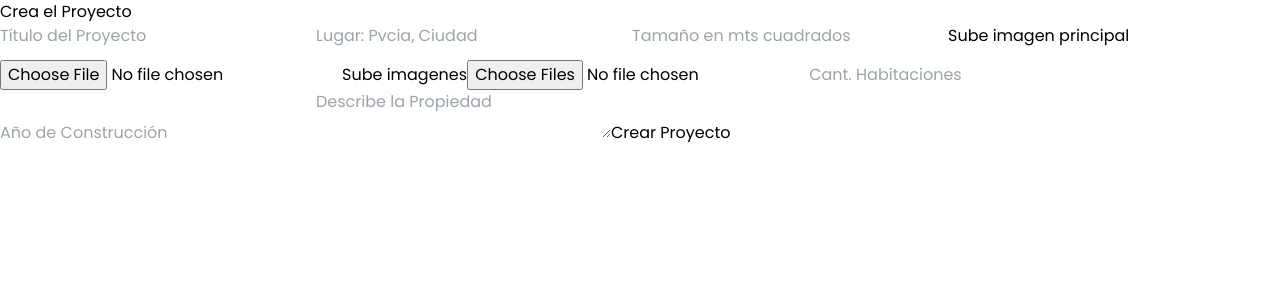
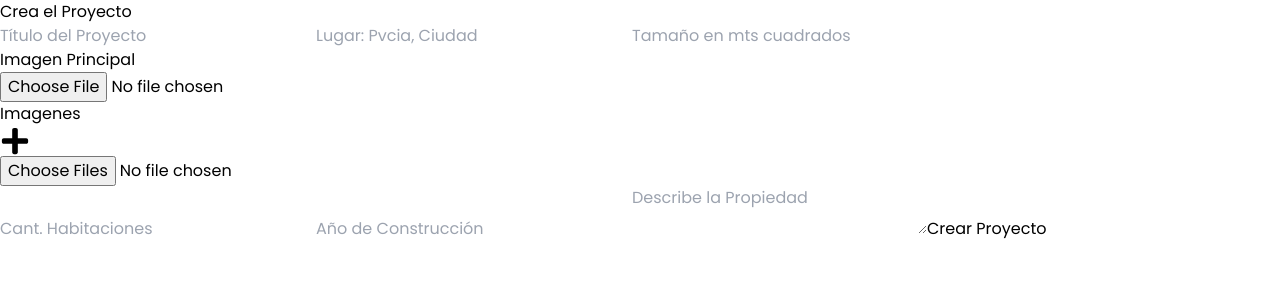
Before and after one commit to 4Bprogramming/BajdaNextJs, a Next.js app: page /admin in a window 1280 px wide. Shown: the top 300 px of the page. Built offline with nearby package versions, Linux system fonts and the light colour scheme.

Commit message:
remove creat's image fields and add tag FormImages

```diff
--- a/src/Components/Forms/createProjectForm.jsx
+++ b/src/Components/Forms/createProjectForm.jsx
@@ -1,14 +1,12 @@
 "use client";
-import { useRouter } from "next/navigation";
 import { createProject } from "@/Utils/project-crud";
 import React, { useState } from "react";
-import { getImageCloudinaryObject } from "@/Utils/cloudinary-crud";
 import SecondaryButton from "../Buttons/SecondaryButton";
+import FormImages from "./formImages";
 
 const CreateProjectForm = () => {
-  const router = useRouter();
-  const [file, setFile] = useState(null);
-  const [files, setFiles] = useState([]);
+  const [images, setImages] = useState([]);
+  const [imageFile, setImageFile] = useState({});
   const [loader, setLoader] = useState(false);
   const [projectCreated, setProjectCreated] = useState(false);
   const [projectNotCreated, setProjectNotCreated] = useState(false);
@@ -49,23 +47,36 @@ const CreateProjectForm = () => {
   // Manejador del envío del formulario
   async function handleSubmit(e) {
     e.preventDefault();
+    const mainImage = [];
     try {
       setProjectCreated(false);
       setProjectNotCreated(false);
       setLoader(true);
-      const imageCloudinaryObject = await getImageCloudinaryObject(file, files);
-      const updatedFormData = { ...formData };
 
-      if (imageCloudinaryObject) {
-        updatedFormData.images = imageCloudinaryObject;
-        setFormData(updatedFormData);
+      const updatedFormData = { ...formData, images:[] };
+      if (imageFile[0]) {
+        imageFile[0].main = true;
+        mainImage.push(imageFile[0]);
       }
+
+      const otherImages = images.filter((image) => image.secure_url);
+
+      if (mainImage.length > 0) {
+        updatedFormData.images.push(...mainImage);
+      }
+
+      if (otherImages.length > 0) {
+        updatedFormData.images.push(...otherImages);
+      }
+
       const response = await createProject(JSON.stringify(updatedFormData));
 
       if (response) {
         setProjectCreated(true);
         setLoader(false);
         setFormData(formDataInitialValue);
+        setImageFile({})
+        setImages([])
       } else {
         setLoader(false);
         setProjectNotCreated(true);
@@ -111,31 +122,7 @@ const CreateProjectForm = () => {
           className="border rounded  focus:outline-custom-green py-1 pl-1 h-10 mt-1"
           required
         />
-        <label htmlFor="image" className="block text-gray-700 mt-2">
-          Sube imagen principal
-        </label>
-        <input
-          type="file"
-          accept="image/*"
-          name="image"
-          placeholder="Portada"
-          onChange={(e) => setFile(e.target.files[0])}
-          className="border rounded  focus:outline-custom-green pt-3 pl-1 h-14 mt-1"
-          required
-        />
-        <label htmlFor="images" className="block text-gray-700 mt-2">
-          Sube imagenes
-        </label>
-        <input
-          type="file"
-          name="images"
-          accept="image/*"
-          placeholder="Imagenes"
-          multiple
-          onChange={(e) => setFiles([...e.target.files])}
-          className="border rounded  focus:outline-custom-green pt-3 pl-1 h-14 mt-1"
-          required
-        />
+        <FormImages images={images} imageFile={imageFile} setImages={setImages} setImageFile={setImageFile} />
         <input
           type="number"
           name="rooms"
```
